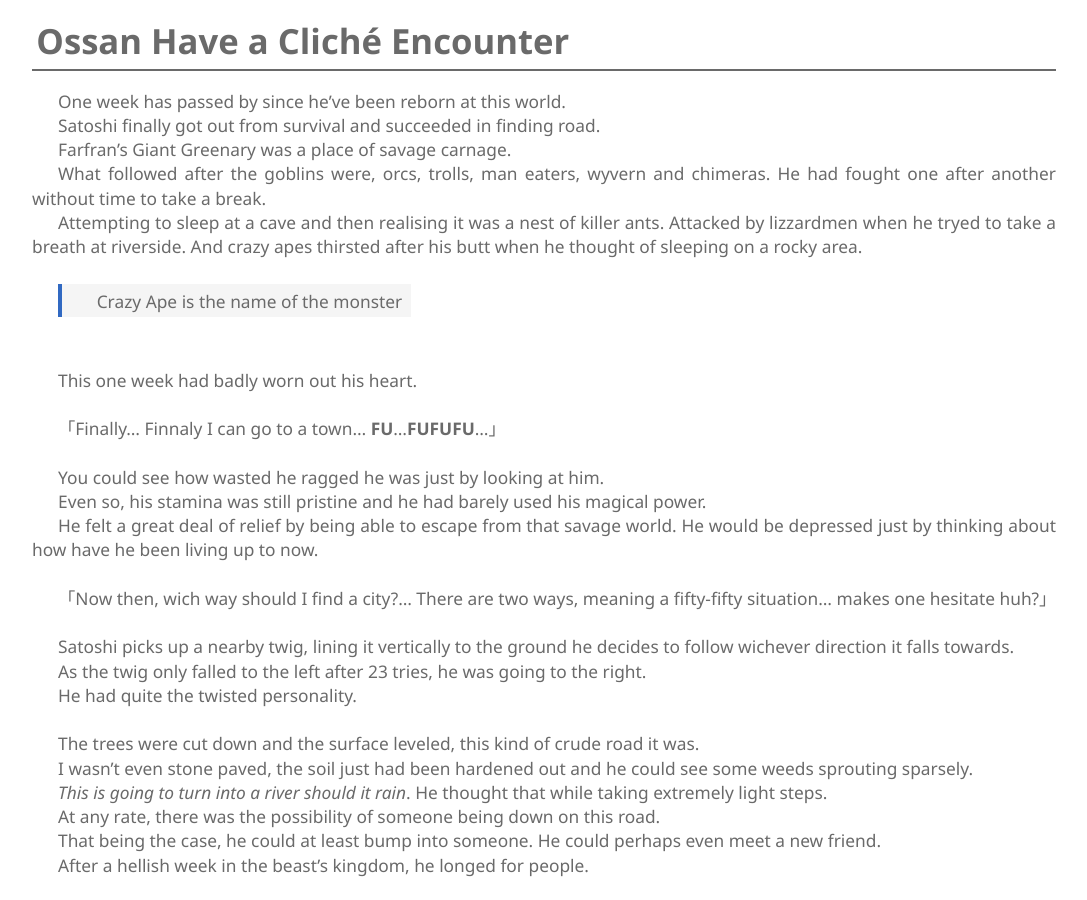
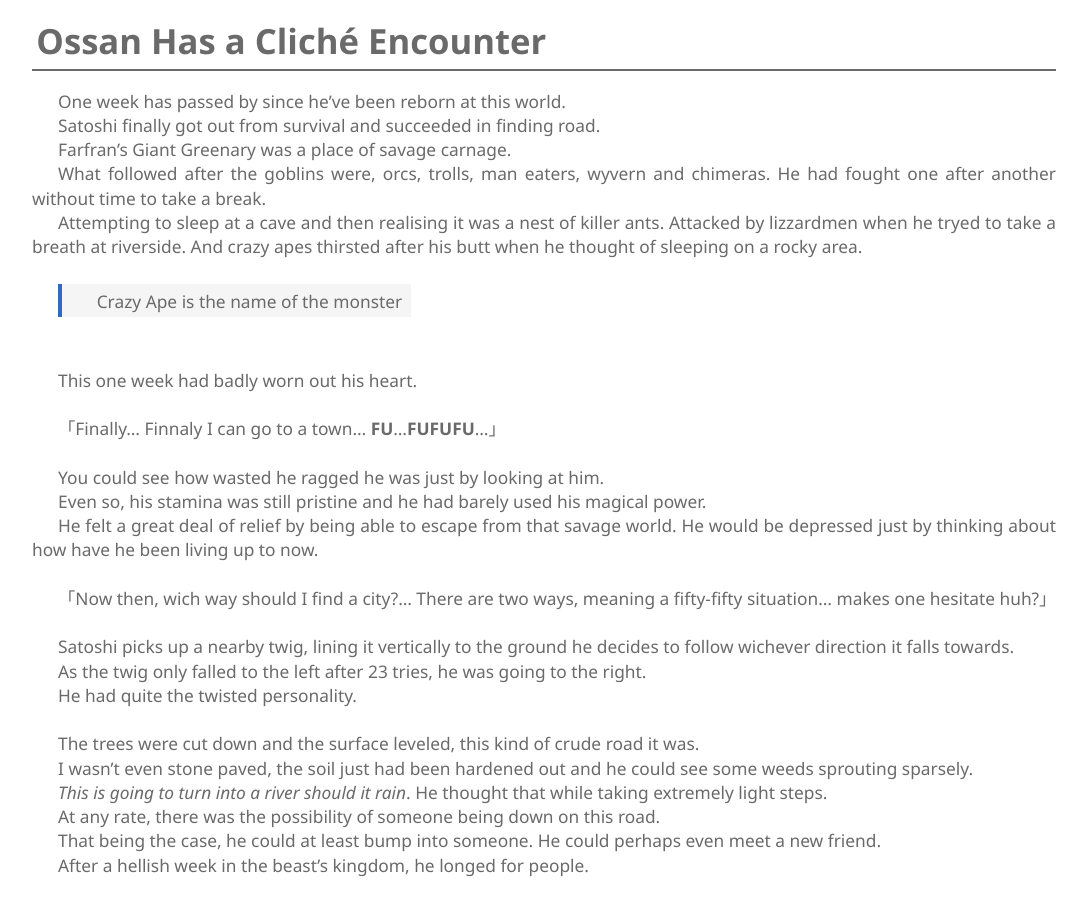
Before and after one commit to JoaoSilveira/arafoo, a Jekyll site: the page built from _chapters/2.md, in a window 1280 px wide and 900 px high. Shown: the whole window, without its empty margins (96-1183 px from the left). Built offline with Jekyll 4.4.1, drawn with Linux system fonts in a browser that asks for light colours.

Commit message:
fix chapter 2

```diff
--- a/_chapters/2.md
+++ b/_chapters/2.md
@@ -1,9 +1,9 @@
 ---
-title: Ossan Have a Cliché Encounter
+title: Ossan Has a Cliché Encounter
 chapter: 2
 ---
 
-# Ossan Have a Cliché Encounter
+# Ossan Has a Cliché Encounter
 
 One week has passed by since he've been reborn at this world.
 
```
